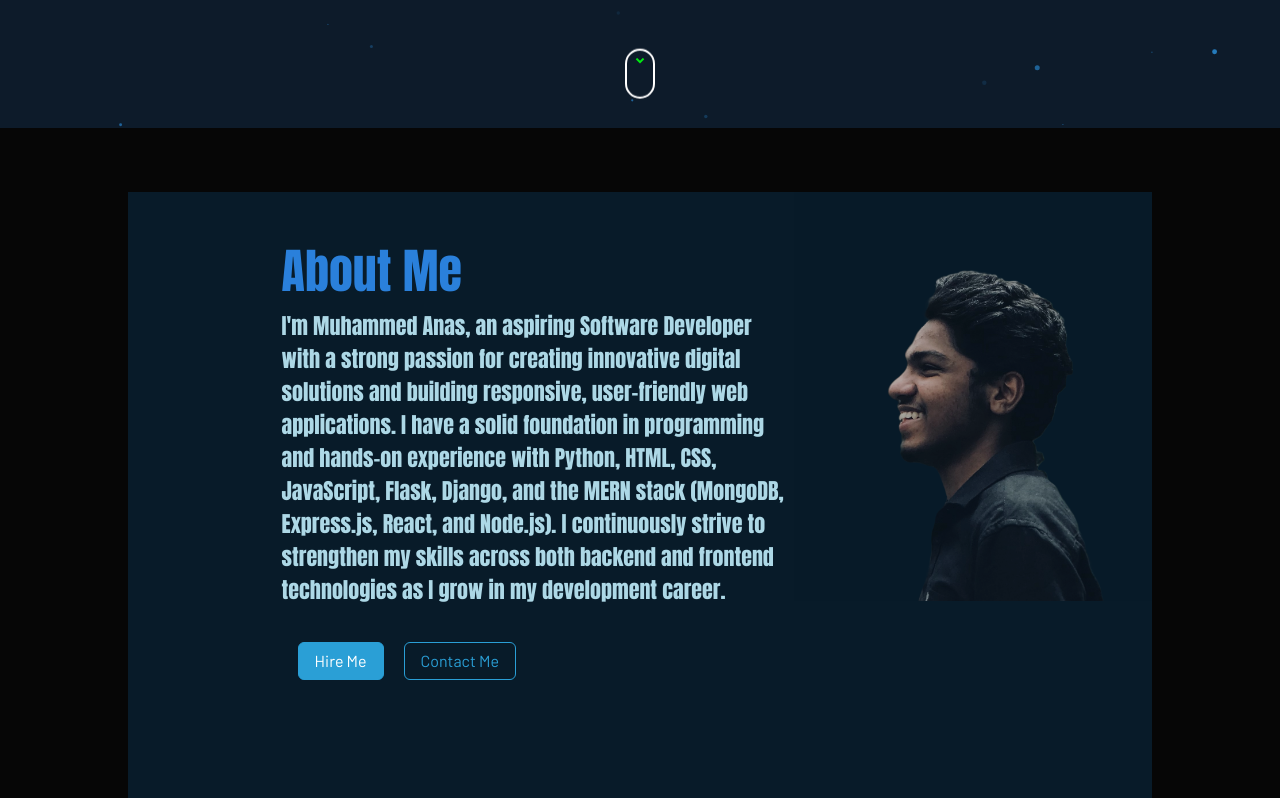
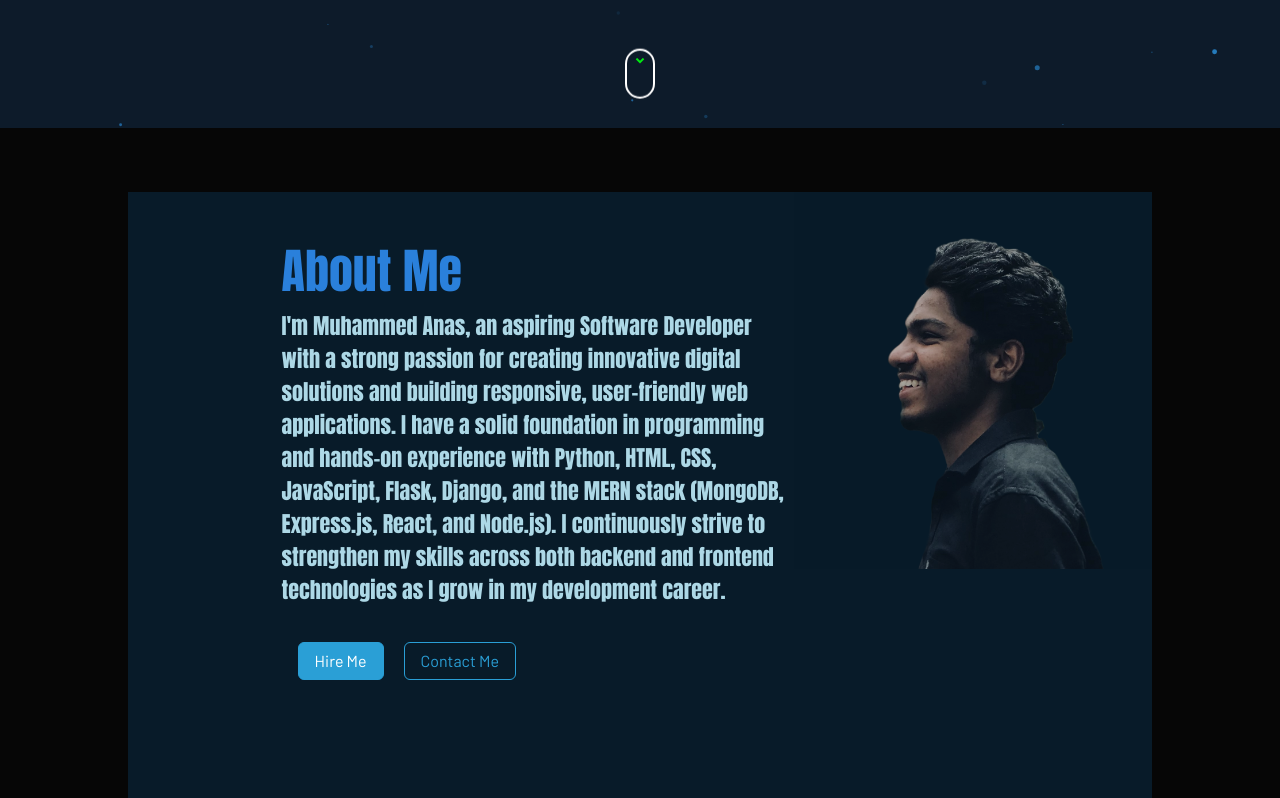
Before and after one commit to Muhammed-anas/muhammed-anas.github.io, a plain HTML site: page index.html in a window 1280 px wide. Shown: the part 672-1470 px from the top of the page. Drawn offline with nearby package versions, Linux system fonts and the light colour scheme; a web font is replaced by a local one.

Commit message:
Update styles.css

```diff
--- a/static/css/styles.css
+++ b/static/css/styles.css
@@ -96,7 +96,13 @@ width:40%;
 opacity:0.7;
 position:relative;
 left:65%;
-bottom:90%;
+bottom:80%;
+}
+
+@media (min-width:1200px){
+  .profile-img{
+    bottom:95%;
+  }
 }
 
 #profile-description{
@@ -104,7 +110,7 @@ font-family:"Anton", serif;
 color:LightBlue;
 text-align:left;
 padding:5% 35% 0 15%;
-font-size: clamp(12px, 2.5vw, 22px)
+font-size: clamp(15px, 2.5vw, 22px)
 }
 
 #profile-info{
```
